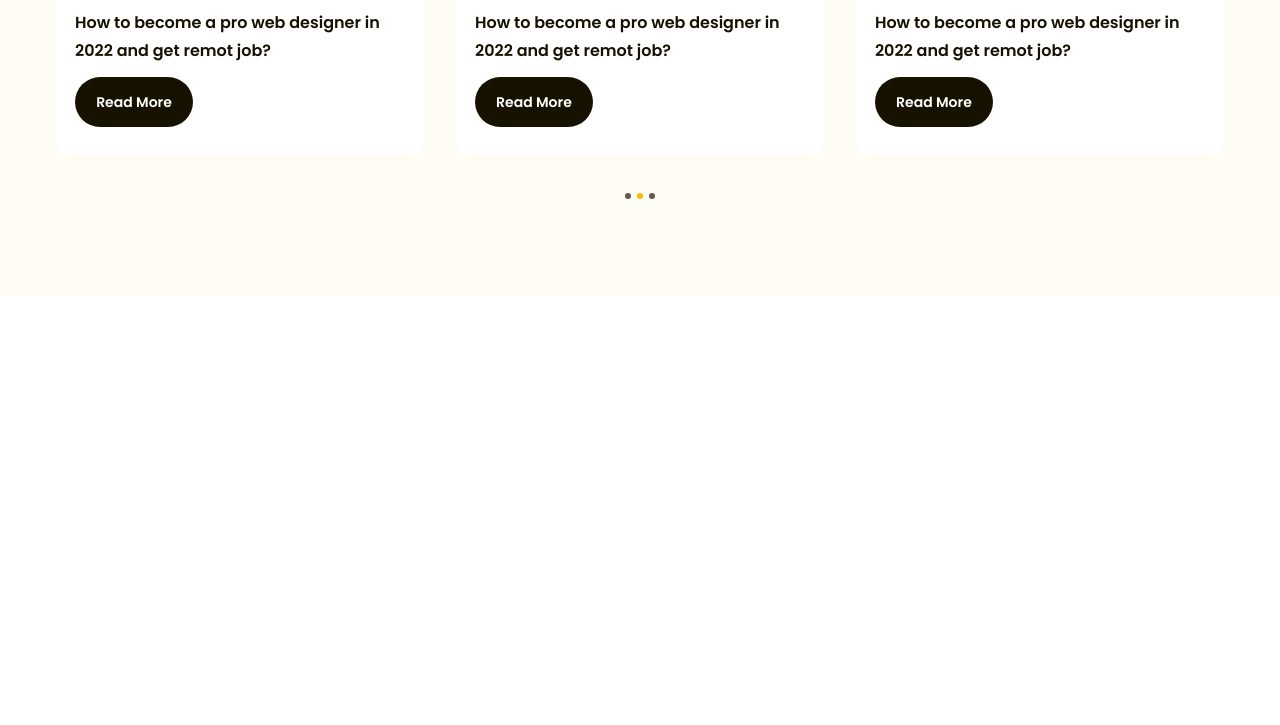
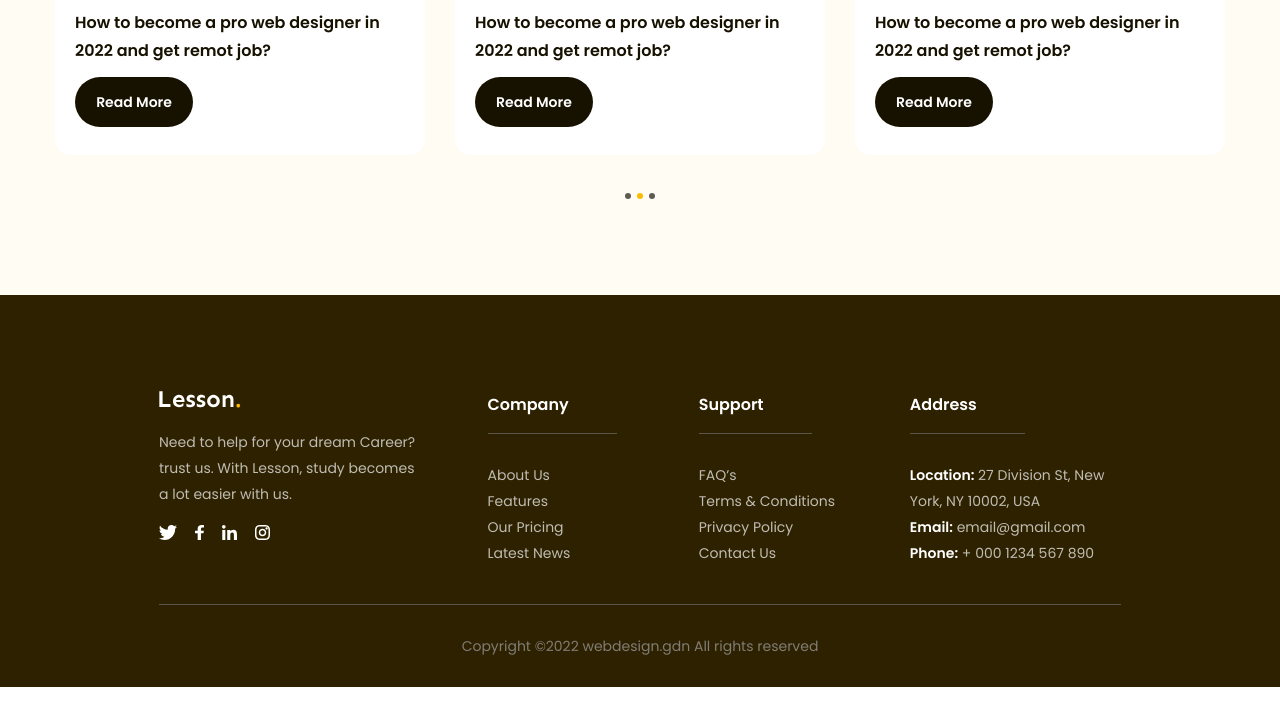
Before and after one commit to TrucPham94/htmlcss-project-02, a plain HTML site: page index.html in a window 1280 px wide. Shown: the part 4287-5012 px from the top of the page. After the commit the page ends 4974 px from the top, so only its background shows below. Drawn offline with Linux system fonts and the light colour scheme.

Commit message:
footer end

```diff
--- a/assets/css/style.css
+++ b/assets/css/style.css
@@ -697,3 +697,77 @@ a {
   background: var(--primary-color);
   cursor: default;
 }
+
+/* footer */
+
+.footer {
+  background: #2e2100;
+  padding: 96px 135px 0;
+}
+
+.footer .row {
+  display: flex;
+  padding-bottom: 38px;
+  border-bottom: 1px solid #59554b;
+}
+
+.footer .row .column:first-child {
+  width: 35%;
+}
+
+.footer .desc {
+  margin: 18px 0;
+  max-width: 267px;
+  font-size: 1.4rem;
+  line-height: 1.86;
+  color: #bfbcb2;
+}
+
+.footer .socials {
+  display: flex;
+  gap: 18px;
+}
+
+footer .row .column {
+  width: 22.5%;
+}
+
+.footer .title {
+  display: inline-block;
+  font-weight: 600;
+  font-size: 1.6rem;
+  line-height: 1.75;
+  color: #ffffff;
+  padding: 0 48px 14px 0;
+  border-bottom: 1px solid #59554b;
+}
+
+.footer .list {
+  margin-top: 28px;
+}
+
+.footer .list a {
+  display: inline-block;
+  margin-bottom: 12px;
+  font-size: 1.4rem;
+  line-height: 1.86;
+
+  color: #bfbcb2;
+}
+
+.footer .list:last-child a {
+  margin-bottom: 0;
+}
+
+.footer .list strong {
+  font-weight: 600;
+  color: #ffffff;
+}
+
+.footer .copyright {
+  padding: 28px 0;
+  font-size: 1.4rem;
+  line-height: 1.86;
+  text-align: center;
+  color: #807d74;
+}
--- a/index.html
+++ b/index.html
@@ -22,7 +22,7 @@
     <title>F8 Project 02</title>
   </head>
   <body>
-    <main style="height: 20000px">
+    <main>
       <!-- header -->
       <header class="header fixed">
         <div class="main-content">
@@ -630,6 +630,95 @@
           </div>
         </div>
       </div>
+      <footer class="footer">
+        <div class="main-content">
+          <div class="row">
+            <!-- Column 1 -->
+            <div class="column">
+              <img
+                src="./assets/img/Lesson. logo 2.svg"
+                alt="Lesson."
+                class="logo"
+              />
+              <p class="desc">
+                Need to help for your dream Career? trust us. With Lesson, study
+                becomes a lot easier with us.
+              </p>
+              <div class="socials">
+                <a href="#!">
+                  <img src="./assets/img/icon/Twitter.svg" alt="Twitter" />
+                </a>
+                <a href="#!">
+                  <img src="./assets/img/icon/Facebook.svg" alt="Facebook" />
+                </a>
+                <a href="#!">
+                  <img src="./assets/img/icon/Linkedin.svg" alt="Linkedin" />
+                </a>
+                <a href="#!">
+                  <img src="./assets/img/icon/Instagram.svg" alt="Instagram" />
+                </a>
+              </div>
+            </div>
+            <!-- Column 2 -->
+            <div class="column">
+              <h3 class="title">Company</h3>
+              <ul class="list">
+                <li>
+                  <a href="#!">About Us</a>
+                </li>
+                <li>
+                  <a href="#!">Features</a>
+                </li>
+                <li>
+                  <a href="#!">Our Pricing</a>
+                </li>
+                <li>
+                  <a href="#!">Latest News</a>
+                </li>
+              </ul>
+            </div>
+            <!-- Column 3 -->
+            <div class="column">
+              <h3 class="title">Support</h3>
+              <ul class="list">
+                <li>
+                  <a href="#!">FAQ’s</a>
+                </li>
+                <li>
+                  <a href="#!">Terms & Conditions</a>
+                </li>
+                <li>
+                  <a href="#!">Privacy Policy</a>
+                </li>
+                <li>
+                  <a href="#!">Contact Us</a>
+                </li>
+              </ul>
+            </div>
+            <!-- Column 4 -->
+            <div class="column">
+              <h3 class="title">Address</h3>
+              <ul class="list">
+                <li>
+                  <a href="#!"
+                    ><strong>Location:</strong> 27 Division St, New York, NY
+                    10002, USA</a
+                  >
+                </li>
+                <li>
+                  <a href="#!"><strong>Email:</strong> email@gmail.com</a>
+                </li>
+                <li>
+                  <a href="#!"><strong>Phone:</strong> + 000 1234 567 890</a>
+                </li>
+              </ul>
+            </div>
+          </div>
+          <p class="copyright">
+            Copyright ©2022 webdesign.gdn All rights reserved
+          </p>
+        </div>
+      </footer>
     </main>
   </body>
 </html>
```
Also changed, not shown: assets/img/Lesson. logo 2.svg (added), assets/img/icon/Facebook.svg (added), assets/img/icon/Instagram.svg (added), assets/img/icon/Linkedin.svg (added), assets/img/icon/Twitter.svg (added).
